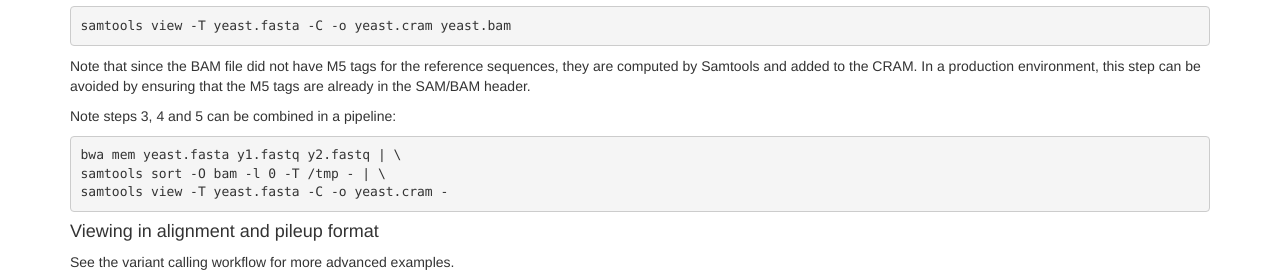
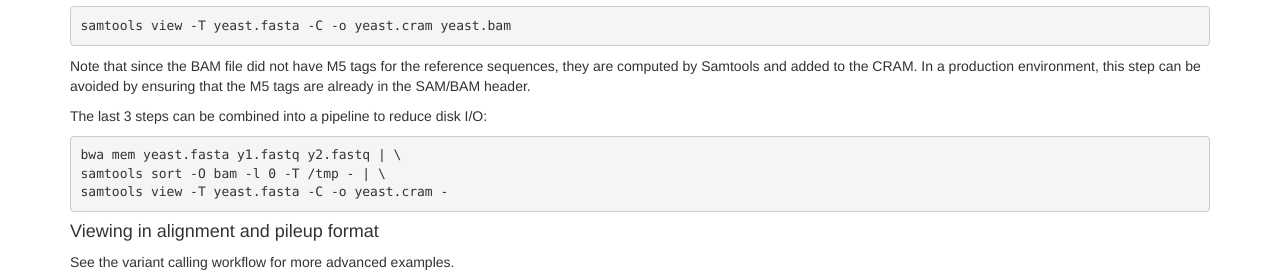
Before and after one commit to samtools/www.htslib.org, a Jekyll site: the page built from workflow.md, in a window 1280 px wide and 900 px high, scrolled down 3154 px. Shown: the part 152-432 px from the top of the window. Built offline with Jekyll 4.4.1, drawn with Linux system fonts in a browser that asks for light colours; nearby versions of some CDN libraries.

Commit message:
rewording of sentence suggested by James B.

```diff
--- a/workflow.md
+++ b/workflow.md
@@ -156,7 +156,7 @@ The "-l 0" indicates to use no compression in the BAM file, as it is transitory
 
 Note that since the BAM file did not have M5 tags for the reference sequences, they are computed by Samtools and added to the CRAM. In a production environment, this step can be avoided by ensuring that the M5 tags are already in the SAM/BAM header.
 
-Note steps 3, 4 and 5 can be combined in a pipeline:
+The last 3 steps can be combined into a pipeline to reduce disk I/O:
 
 	bwa mem yeast.fasta y1.fastq y2.fastq | \
 	samtools sort -O bam -l 0 -T /tmp - | \
```
